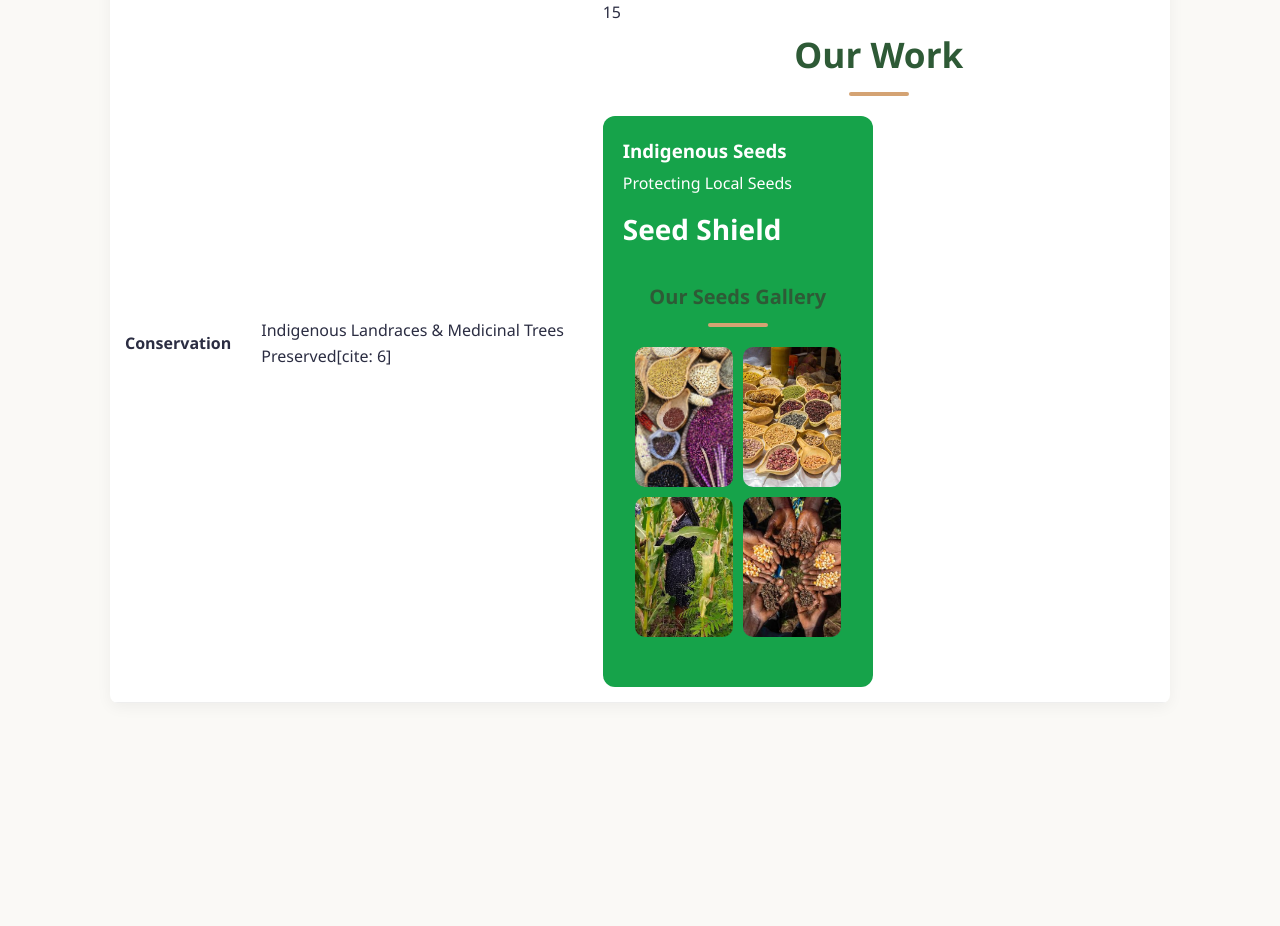
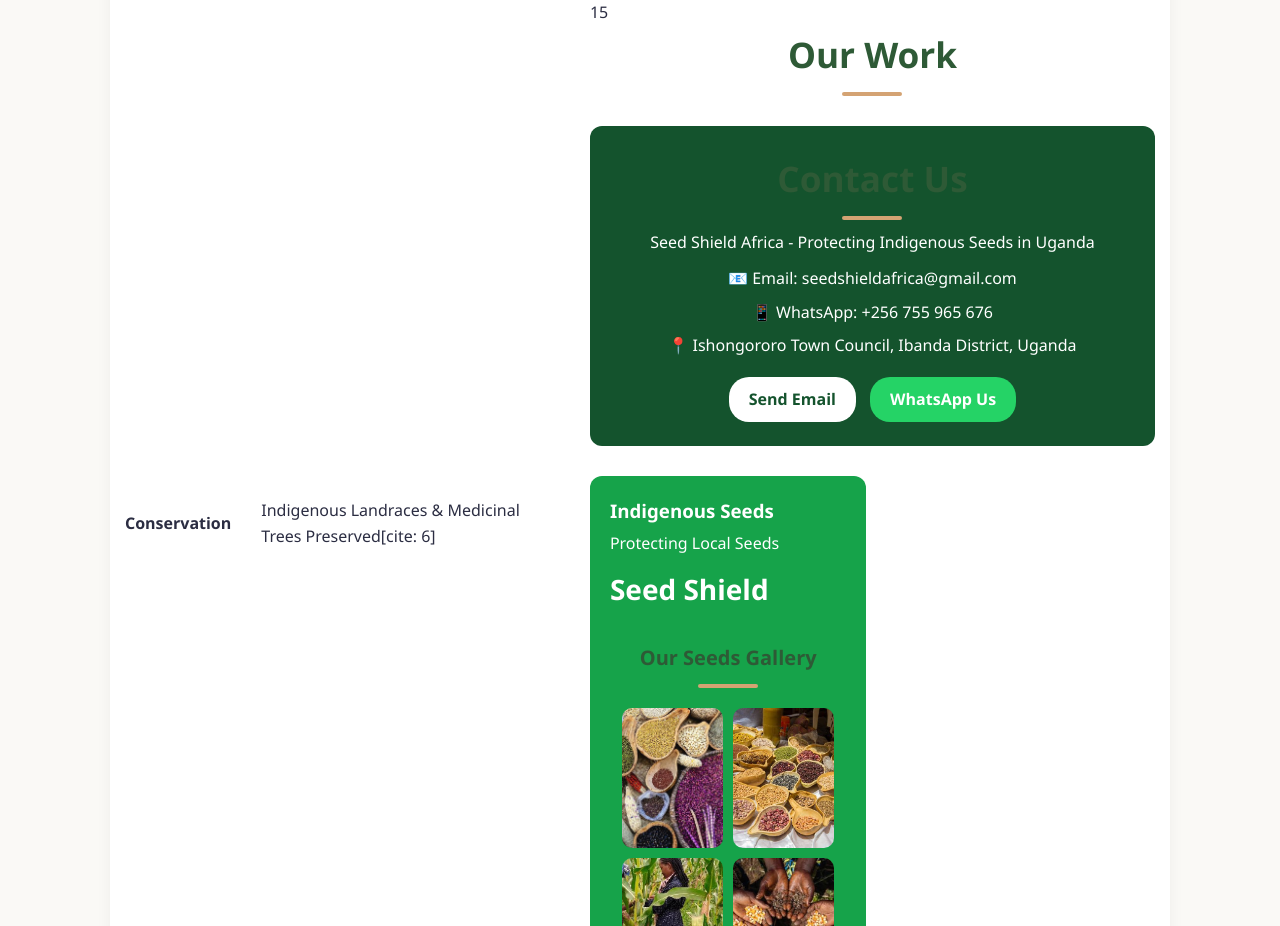
Before and after one commit to Abarindadominicsavio/Seed-Shield-Africa, a plain HTML site: page index.html in a window 1280 px wide. Shown: the part 1860-2786 px from the top of the page. Before the commit the page ends 2623 px from the top, so only its background shows below. Drawn offline with Linux system fonts and the light colour scheme.

Commit message:
Update index.html

```diff
--- a/index.html
+++ b/index.html
@@ -100,6 +100,15 @@
                         <td>Indigenous Landraces & Medicinal Trees Preserved[cite: 6]</td>
                         <td>15
                           <h2 style="text-align:center;">Our Work</h2>
+                            <section id="contact" style="max-width:650px; margin:30px auto; padding:24px 16px; background:#14532d; color:white; border-radius:12px; text-align:center;">
+  <h2 style="margin:0;">Contact Us</h2>
+  <p style="margin:10px 0;">Seed Shield Africa - Protecting Indigenous Seeds in Uganda</p>
+  <p style="margin:8px 0;">📧 Email: seedshieldafrica@gmail.com</p>
+  <p style="margin:8px 0;">📱 WhatsApp: +256 755 965 676</p>
+  <p style="margin:8px 0;">📍 Ishongororo Town Council, Ibanda District, Uganda</p>
+  <a href="mailto:seedshieldafrica@gmail.com" style="display:inline-block; background:white; color:#14532d; padding:10px 20px; border-radius:20px; text-decoration:none; font-weight:bold; margin:10px 5px 0;">Send Email</a>
+  <a href="https://wa.me/256755965676" style="display:inline-block; background:#25D366; color:white; padding:10px 20px; border-radius:20px; text-decoration:none; font-weight:bold; margin:10px 5px 0;">WhatsApp Us</a>
+</section>
 <div style="display: grid; grid-template-columns: 1fr 1fr; gap: 12px; max-width: 800px; margin: 0 auto;">
 
   <div style="background:#16a34a; color:white; border-radius:12px; padding:20px;">
```
